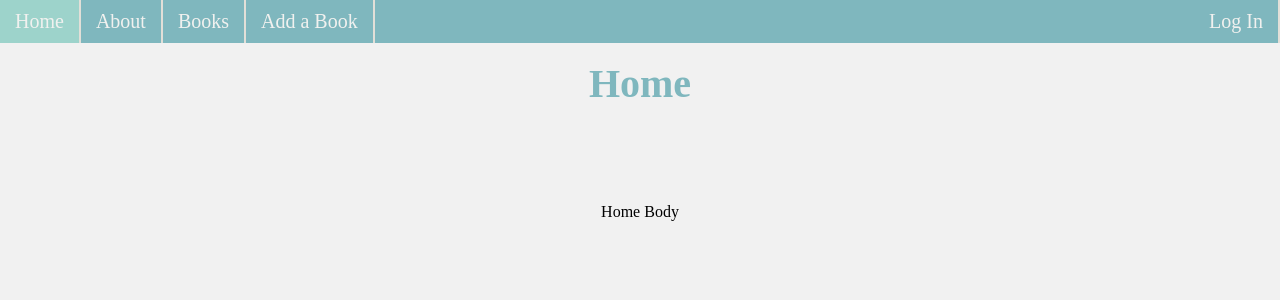
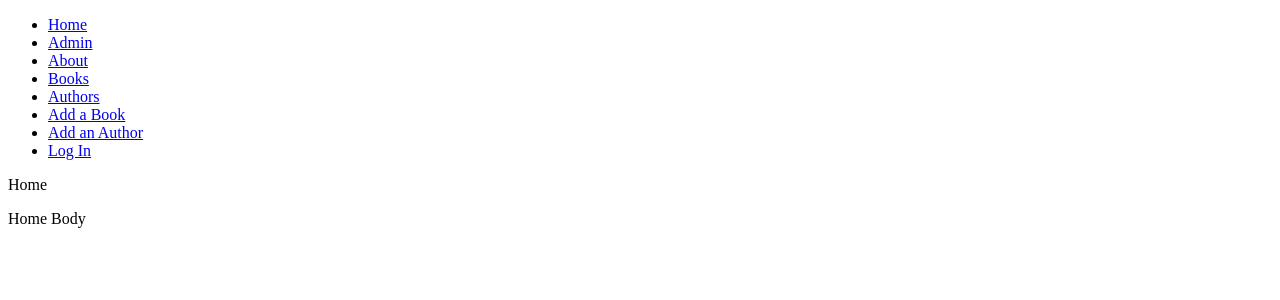
Before and after one commit to kfusilier/django_books, a Django app: page / in a window 1280 px wide. Shown: the top 300 px of the page. Run offline with Django 4.2, Linux system fonts and the light colour scheme.

Commit message:
many to many added but not working, CRUD working

```diff
--- a/main_app/models.py
+++ b/main_app/models.py
@@ -11,6 +11,7 @@ CATEGORY_CHOICES = (
 class Author(models.Model):
     name = models.CharField(max_length=100)
 
+
     def __str__(self):
         return self.name
 
@@ -18,12 +19,11 @@ class Author(models.Model):
 class Book(models.Model):
 
 	title = models.CharField(max_length=100)
-	authors = models.ManyToManyField(Author)
 	img = models.CharField(max_length=250)
 	published = models.IntegerField()
-	publisher1 = models.CharField(max_length=100)
 	category = models.CharField(max_length=50, choices = CATEGORY_CHOICES) # 1-many
 	user = models.ForeignKey(User, on_delete=models.CASCADE)
+	authors = models.ManyToManyField(Author)
 	created_at = models.DateTimeField(auto_now_add=True)
 
 	def __str__(self):
--- a/main_app/static/styles/styles.css
+++ b/main_app/static/styles/styles.css
@@ -1,4 +1,4 @@
-#headerStyle {
+/* #headerStyle {
 	color: #7fb7be;
 	font-size: 40px;
 	font-family: 'sans-serif';
@@ -9,14 +9,14 @@
 	/* margin-top: 30px; */
 }
 
-nav {
+/* nav {
 	margin: 0;
 	padding: 0;
 	width: 100%;
 
-}
+} */
 
-ul {
+/* ul {
 	list-style-type: none;
 	margin: 0;
 	padding: 0;
@@ -27,43 +27,43 @@ ul {
 	left: 0;
 	right: 0;
 	width: 100%;
-}
+} */
 
-li {
+/* li {
 	float: left;
 	font-size: 20px;
 	font-family: 'sans-serif';
-}
+} */
 
-li a {
+/* li a {
 	display: block;
 	color: #f1f1ef;
 	text-align: center;
 	padding: 10px 15px;
 	text-decoration: none;
 	border-right: 2px solid #e2dfd8;
-}
+} */
 
-li a:hover:not(.active) {
+/* li a:hover:not(.active) {
 	background-color: #9dd3cb;
-}
+} */
 
-li:last-child {
+/*li:last-child {
 	border-right: none;
 	float: right;
 }
 
-body {
+/* body {
 	/* padding: 20px; */
 	/* margin-top: 30px; */
-	background-color: #f1f1f1;
+	/* background-color: #f1f1f1;
 	width: 100%;
     height: 100%;
     background-attachment: fixed;
 	margin: 0;
-}
+} */
 
-.bodyStyle {
+/*.bodyStyle {
 	text-align:center;
 	padding: 20px;
 }
--- a/main_app/templates/author_show.html
+++ b/main_app/templates/author_show.html
@@ -7,11 +7,11 @@
 <div>
     <div>
         <span>{{ author.name }}</span>
-        <p>Owned by:</p>
+        <p>Author of:</p>
         {% for book in author.book_set.all %}
             <p>{{book.name}}</p>
         {% empty %}
-            <p>This author has no books.</p>
+            <p>This Author has no books.</p>
         {% endfor %}
     </div>
     <div>
--- a/main_app/templates/base.html
+++ b/main_app/templates/base.html
@@ -17,11 +17,16 @@
 	<body>
 			<nav>
 				<ul>
-					<li><a href="http://localhost:8000">Home</a></li>
-					<li><a href="http://localhost:8000/about/">About</a></li>
-					<li><a href="http://localhost:8000/books/">Books</a></li>
-					<li><a href="/books/new">Add a Book</a></li>
+					<li><a href="/">Home</a></li>
+					<li><a href="/admin">Admin</a></li>
+					<li><a href="/about">About</a></li>
+					<li><a href="/books">Books</a></li>
+					<li><a href="/authors">Authors</a></li>
+					<li><a href="{% url 'book_create' %}">Add a Book</a></li>
+					<li><a href="{% url 'authors_create' %}">Add an Author</a></li>
 					<li><a href=" ">Log In</a></li>
+
+
 				</ul>
 			</nav>
 
--- a/main_app/templates/booklist.html
+++ b/main_app/templates/booklist.html
@@ -24,7 +24,6 @@ Book List 📚
         </a>
 		<h3>Author(s): {{book.author}}</h3>
         <h3>Published: {{book.published}}</h3>
-        <h3>Publisher: {{book.publisher}}</h3>
         <h3>Category: {{book.category}}</h3>
         <H3>Added By:
             <a href='/user/{{book.user.username}}'>{{book.user.username}}</a>
--- a/main_app/urls.py
+++ b/main_app/urls.py
@@ -10,6 +10,7 @@ urlpatterns = [
 	path('books/<int:pk>/', views.Book_Detail.as_view(), name="book_detail"),
 	path('books/<int:pk>/update', views.Book_Update.as_view(), name="book_update"),
 	path('books/<int:pk>delete', views.Book_Delete.as_view(), name="book_delete"),
+
 	path('user/<username>/', views.profile, name='profile'),
 
 	path('authors/', views.authors_index, name='authors_index'),
--- a/main_app/views.py
+++ b/main_app/views.py
@@ -35,7 +35,7 @@ class Book_List(TemplateView):
 
 class Book_Create(CreateView):
 	model = Book
-	fields = ['title', 'author', 'img', 'published', 'publisher', 'category']
+	fields = ['title', 'authors', 'img', 'published', 'category', 'user']
 	template_name = "book_create.html"
 	# def get_success_url(self):
 	# 	return reverse('book_detail', kwargs={'pk': self.object.pk})
@@ -52,7 +52,7 @@ class Book_Detail(DetailView):
 
 class Book_Update(UpdateView):
 	model = Book
-	fields = ['title', 'author', 'img', 'published', 'publisher', 'category']
+	fields = ['title', 'authors', 'img', 'published', 'category', 'user']
 	template_name = "book_update.html"
 	def get_success_url(self):
 		return reverse('book_detail', kwargs={'pk': self.object.pk})
```
Also changed, not shown: main_app/templates/book_detail.html (+5 -3 lines), main_app/migrations/0013_remove_book_publisher1.py (added).
